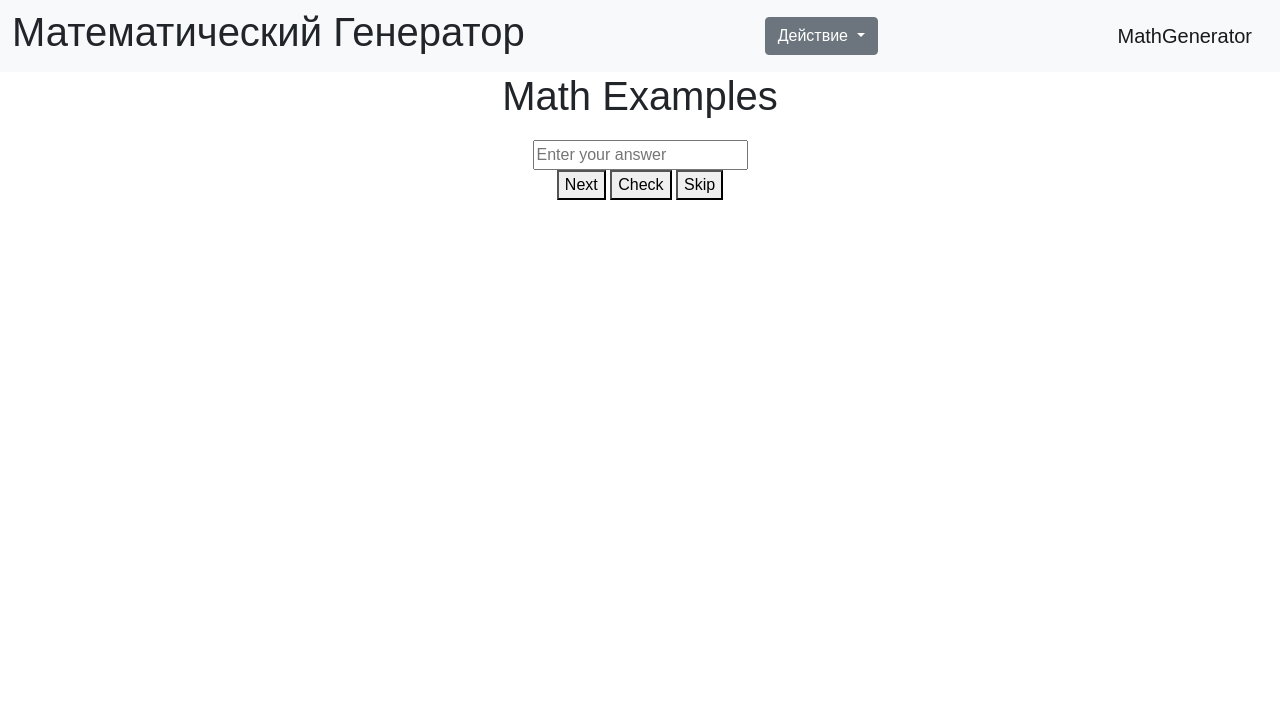
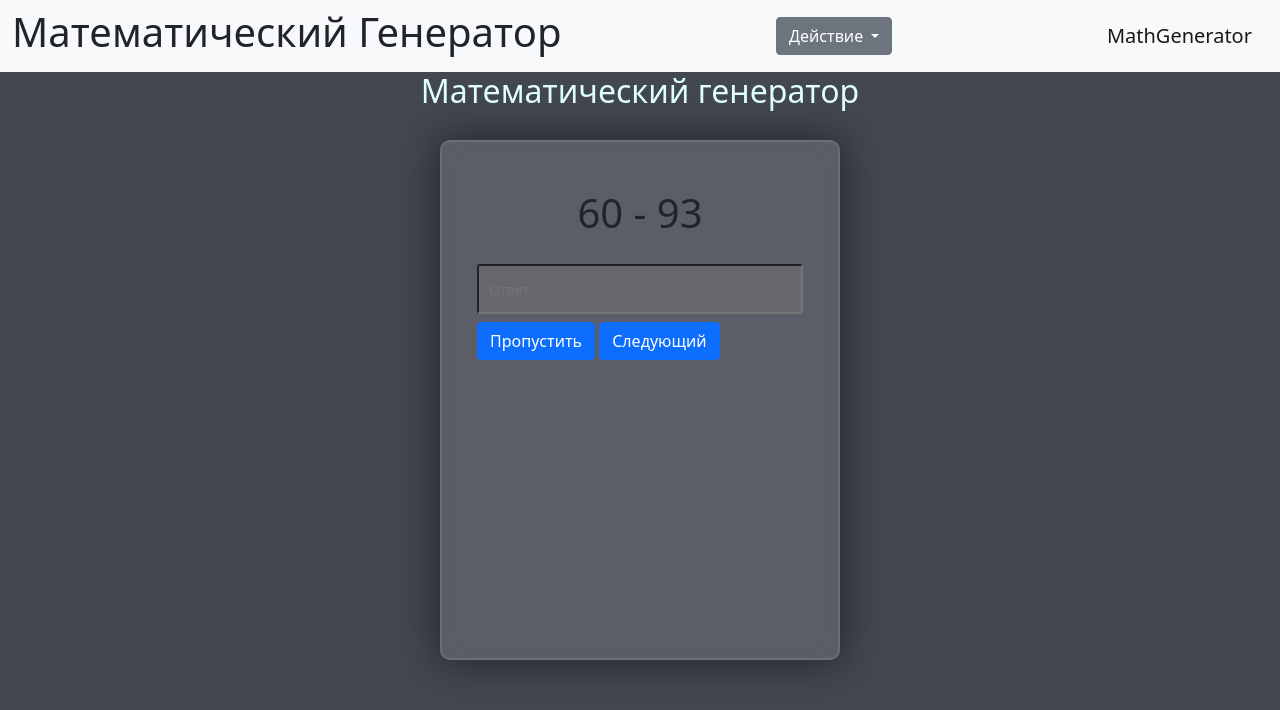
Before and after one commit to tiboga/hackathon, a Flask app: page / in a window 1280 px wide. Shown: the top 710 px of the page. Run offline with Flask 3, Linux system fonts and the light colour scheme; a user stored in the database is signed in.

Commit message:
Работа с главной страницей

```diff
--- /dev/null
+++ b/generation.py
@@ -0,0 +1,102 @@
+import random
+
+
+def get_numbers(level):
+    if level == 'easy':
+        return random.randint(1, 10), random.randint(1, 10)
+    elif level == 'medium':
+        return random.randint(10, 100), random.randint(10, 100)
+    elif level == 'hard':
+        return random.randint(100, 1000), random.randint(100, 1000)
+
+
+def generate_example(level='easy', example_type='addition'):
+    """
+    Генерирует математический пример в зависимости от уровня сложности и типа примера.
+
+    Args:
+    - level (str): Уровень сложности ('easy', 'medium', 'hard').
+    - example_type (str): Тип примера ('addition', 'subtraction', 'multiplication', 'division', 'equality', 'quadratic', 'x_inequality').
+
+    Returns:
+    - str: Сгенерированный пример.
+    - str: Правильный ответ на пример.
+    """
+
+    a, b = get_numbers(level)
+
+    if example_type == 'addition':
+        example = f"{a} + {b}"
+        answer = str(a + b)
+    elif example_type == 'subtraction':
+        example = f"{a} - {b}"
+        answer = str(a - b)
+    elif example_type == 'multiplication':
+        example = f"{a} * {b}"
+        answer = str(a * b)
+    elif example_type == 'division':
+        while b == 0 or a % b != 0 or a == b or b == 1:
+            a, b = get_numbers(level)
+        example = f"{a} / {b}"
+        answer = str(a // b)
+    elif example_type == 'equality':
+        x = random.randint(1, 10)
+        example = f"{a} * x = {a * x}"
+        answer = str(x)
+    elif example_type == 'quadratic':
+        # Ensure integer roots for quadratic equations: (x - r1)(x - r2) = 0
+        if level == 'easy':
+            r1, r2 = random.randint(2, 10), random.randint(2, 10)
+        elif level == 'medium':
+            r1, r2 = random.randint(10, 15), random.randint(10, 15)
+        else:
+            r1, r2 = random.randint(15, 20), random.randint(15, 20)
+        while r1 == r2:
+            r2 = random.randint(2, 10)
+        a = 1  # To simplify, we take a as 1
+        b = -(r1 + r2)
+        c = r1 * r2
+        example = f"x²-{-b}x+{c}=0"
+        answer = f"x = {r1}, x = {r2}"
+    elif example_type == 'x_inequality':
+        a = random.randint(1, 10)
+        while a == 1:  # Avoid a = 1 to make the example more interesting
+            a = random.randint(1, 10)
+        b = random.randint(-10, 10)
+        c = random.randint(-10, 10)
+        operator = random.choice(['<', '>', '<=', '>='])
+
+        # Ensure the solution (c - b) / a is an integer
+        while (c - b) % a != 0:
+            a, b, c = random.randint(1, 10), random.randint(-10, 10), random.randint(-10, 10)
+
+        example = f"{a if a != 1 else ''}x {'+' if b >= 0 else '-'} {abs(b)} {operator} {c}"
+        result = (c - b) // a
+
+        if operator == '<':
+            answer = f"x < {result}"
+        elif operator == '>':
+            answer = f"x > {result}"
+        elif operator == '<=':
+            answer = f"x <= {result}"
+        elif operator == '>=':
+            answer = f"x >= {result}"
+    else:
+        raise ValueError("Invalid example type provided.")
+
+    return example, answer
+
+
+# Примеры использования функции
+# examples = [
+#     generate_example('easy', 'addition'),
+#     generate_example('medium', 'subtraction'),
+#     generate_example('hard', 'multiplication'),
+#     generate_example('easy', 'division'),
+#     generate_example('hard', 'equality'),
+#     generate_example('hard', 'quadratic'),
+#     generate_example('easy', 'x_inequality')
+# ]
+#
+# for example, answer in examples:
+#     print(f"Example: {example}, Answer: {answer}")
--- a/main.py
+++ b/main.py
@@ -1,3 +1,5 @@
+import random
+from generation import generate_example
 import flask
 import requests
 from flask import Flask, render_template, redirect, url_for, flash, request
@@ -34,7 +36,10 @@ def load_user(user_id):
 # Клиентская часть
 @app.route("/")
 def main_page():
-    return render_template("main_page.html")
+    levels = ['easy', 'medium', 'hard']
+    action = ['addition', 'subtraction', 'multiplication', 'division', 'equality', 'quadratic']
+    a = generate_example(levels[random.randint(0, 2)], action[random.randint(0, 5)])
+    return render_template("main_page.html", a=a)
 
 
 @app.route("/login", methods=['GET', 'POST'])
@@ -162,6 +167,7 @@ def change_data():
         flash('Вы ещё не вошли в аккаунт!', 'danger')
         return redirect('/')
 
+
 # Api
 
 
--- a/templates/main_page.html
+++ b/templates/main_page.html
@@ -3,88 +3,77 @@
 {% block title %}Главная{% endblock %}
 
 {% block content %}
-<head>
-    <title>Math Examples</title>
+<link rel="stylesheet" type="text/css" href="static/main.css">
+<h2 align="center" style="color:#E0FFFF">Математический генератор</h2>
 <style>
 body {
+    background-color: #434750;
+}
+form{
+    height: 520px;
+    width: 400px;
+    background-color: rgba(255,255,255,0.13);
+    position: absolute;
+    transform: translate(-50%,-50%);
+    top: 50%;
+    left: 50%;
+    border-radius: 10px;
+    backdrop-filter: blur(10px);
+    border: 2px solid rgba(255,255,255,0.1);
+    box-shadow: 0 0 40px rgba(8,7,16,0.6);
+    padding: 50px 35px;
+}
+label{
+    display: block;
+    margin-top: 30px;
+    font-size: 16px;
+    font-weight: 500;
+}
+form h3{
+    font-size: 40px;
+    font-weight: 500;
+    line-height: 42px;
     text-align: center;
-            font-family: Arial, sans-serif;
 }
-        #mathExample {
-            font-size: 24px;
-            margin-top: 20px;
+input{
+    display: block;
+    height: 50px;
+    width: 100%;
+    background-color: rgba(242, 221, 198, 0.07);
+    border-radius: 3px;
+    padding: 0 10px;
+    margin-top: 8px;
+    font-size: 14px;
+    font-weight: 300;
 }
-        #answer {
-            margin-top: 10px;
+.dropdown {
+     position: relative;
+     display: inline-block;
+}
+.dropdown-content {
+     display: none;
+     position: absolute;
+     right: 0;
+     background-color: #f9f9f9;
+     min-width: 120px;
+     box-shadow: 0 8px 16px 0 rgba(0,0,0,0.2);
+     z-index: 1;
+}
+.dropdown:hover .dropdown-content {
+    display: block;
 }
 </style>
-</head>
-<body>
-    <h1>Math Examples</h1>
-    <div id="mathExample"></div>
-    <input type="text" id="userAnswer" placeholder="Enter your answer">
-    <br>
-    <button onclick="generateNewExample()">Next</button>
-    <button onclick="checkAnswer()">Check</button>
-    <button onclick="skipExample()">Skip</button>
+<form action="for output data">
+    <h3>{{a[0]}}</h3>
+    <label class="form-label">
+        <input type="text" id="answer" placeholder="Ответ">
+    </label>
+    {% if current_user.is_authenticated %}
+    <button type="submit" class="btn btn-primary">Пропустить</button>
+    {% endif %}
+    <button type="submit" class="btn btn-primary">Следующий</button>
+    <div class="dropdown">
+</div>
+</form>
 
-    <script>
-        let currentExample;
-        let correctAnswer;
-
-        function generateNewExample() {
-            let difficulty = Math.floor(Math.random() * 3); // 0 - easy, 1 - medium, 2 - hard
-
-            switch (difficulty) {
-                case 0:
-                    currentExample = generateEasyExample();
-                    break;
-                case 1:
-                    currentExample = generateMediumExample();
-                    break;
-                case 2:
-                    currentExample = generateHardExample();
-                    break;
-            }
-
-            document.getElementById("mathExample").innerText = currentExample;
-        }
-
-        function generateEasyExample() {
-            let number1 = Math.floor(Math.random() * 10);
-            let number2 = Math.floor(Math.random() * 10);
-            correctAnswer = number1 + number2;
-            return ${number1} + ${number2};
-        }
-
-        function generateMediumExample() {
-            let number1 = Math.floor(Math.random() * 10);
-            let number2 = Math.floor(Math.random() * 10);
-            correctAnswer = number1 * number2;
-            return ${number1} * ${number2};
-        }
-
-        function generateHardExample() {
-            let a = Math.floor(Math.random() * 5) + 1;
-            correctAnswer = -a;
-            return x^2 + ${a}x + ${a} = 0;
-        }
-
-        function checkAnswer() {
-            let userAnswer = document.getElementById("userAnswer").value;
-
-            if (parseInt(userAnswer) === correctAnswer) {
-                alert("Correct!");
-            } else {
-                alert("Incorrect. The correct answer is: " + correctAnswer);
-            }
-        }
-
-        function skipExample() {
-            generateNewExample();
-        }
-
-        generateNewExample();
-    </script>
-</body>
 {% endblock %}
--- a/templates/profile.html
+++ b/templates/profile.html
@@ -5,18 +5,15 @@
 {% block content %}
 <script>
   function showPopup() {
-    // Создаем элементы всплывающего меню
     var popup = document.createElement('div');
     var text = document.createElement('p');
     var input = document.createElement('input');
     var button = document.createElement('button');
 
-    // Добавляем текст и атрибуты к элементам
     text.textContent = 'Введите новое имя:';
     input.setAttribute('type', 'text');
     button.textContent = 'Подтвердить';
 
-    // Добавляем стили к всплывающему меню
     popup.style.position = 'fixed';
     popup.style.top = '50%';
     popup.style.left = '50%';
@@ -25,15 +22,12 @@
     popup.style.padding = '20px';
     popup.style.border = '1px solid #000';
 
-    // Добавляем элементы к всплывающему меню
     popup.appendChild(text);
     popup.appendChild(input);
     popup.appendChild(button);
 
-    // Добавляем всплывающее меню на страницу
     document.body.appendChild(popup);
 
-    // Добавляем обработчик события для кнопки подтверждения
     button.addEventListener('click', function() {
         var newName = input.value;
         alert('Вы ввели имя: ' + newName);
```
Also changed, not shown: templates/raiting.html (+11 -2 lines). Lines whose indentation alone changed are shown as unchanged.
